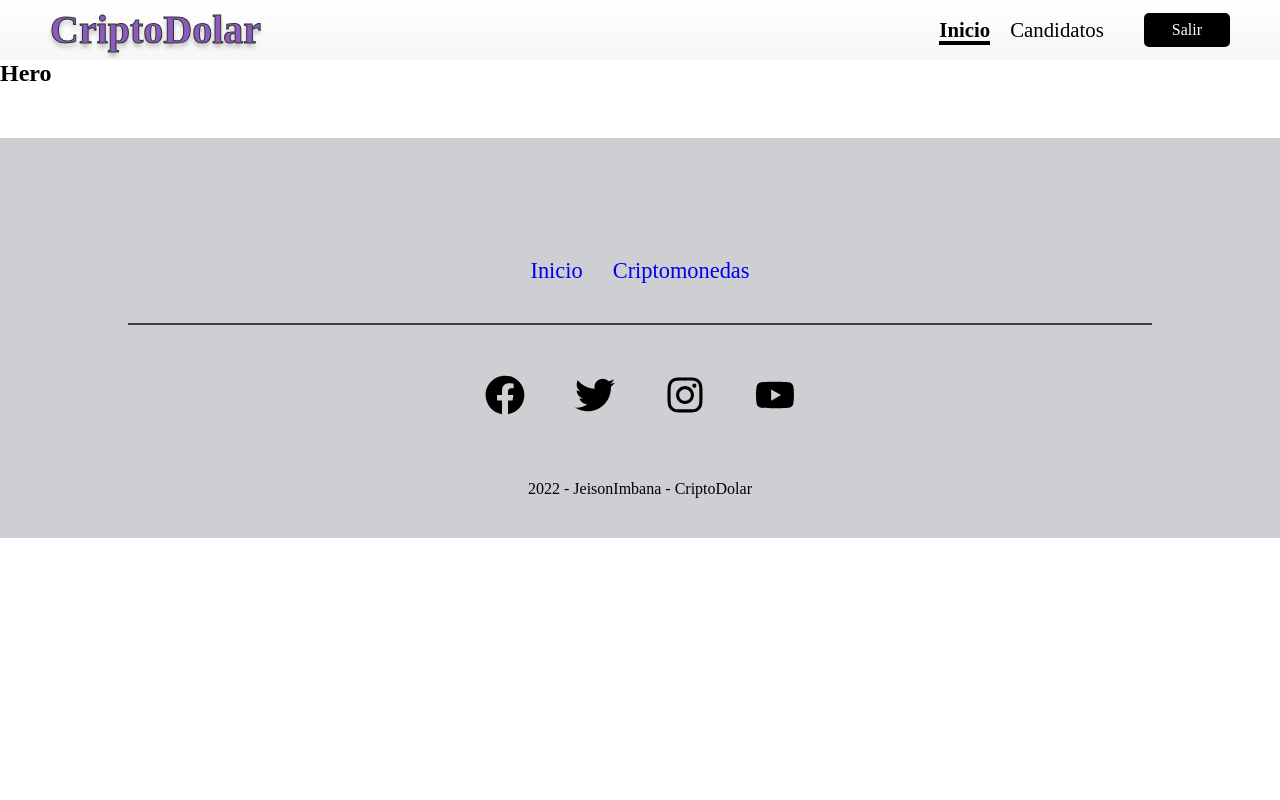
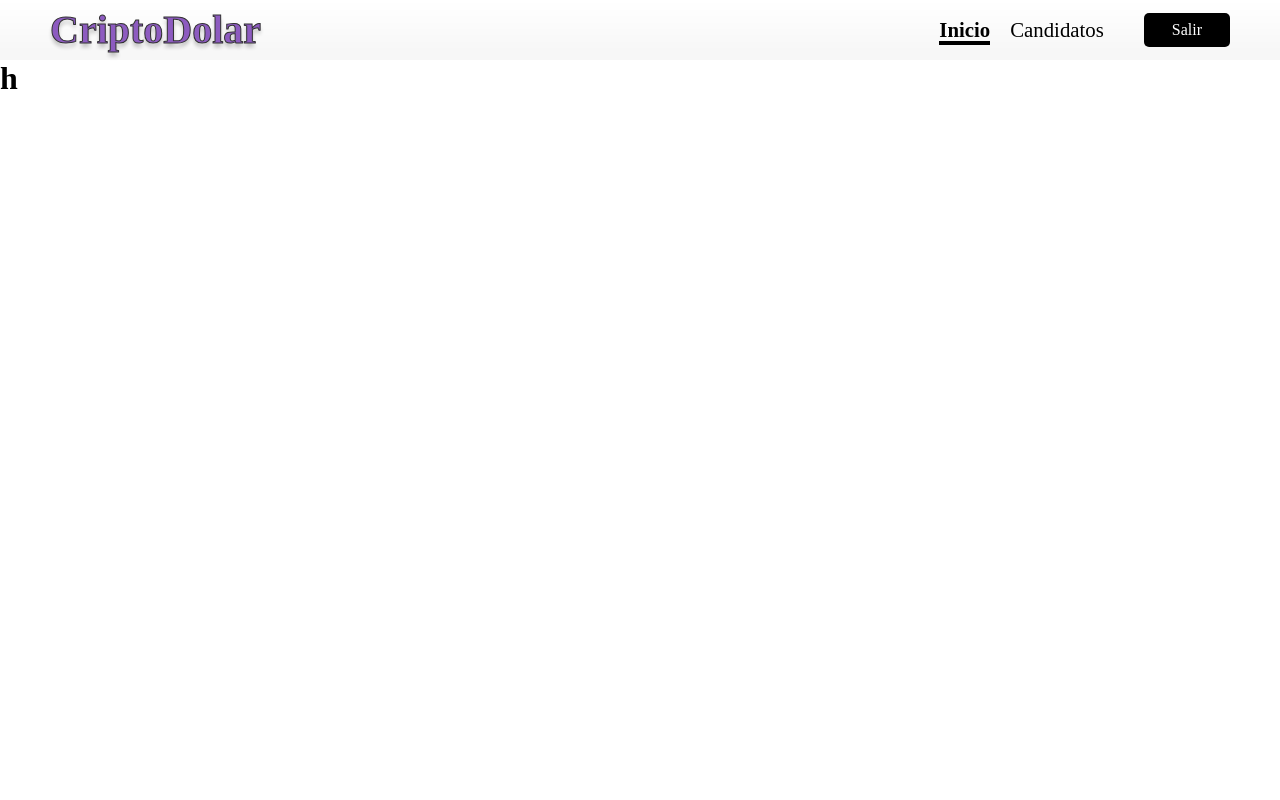
Before and after one commit to jeisonimbana/criptoDolar, a React (Vite) app: page /login in a window 1280 px wide. Both pictures are taken after typing "Sample", "Sample123" into the empty fields and a click on the button "Ingresar". Shown: the top 800 px of the page. Built offline with nearby package versions, Linux system fonts and the light colour scheme; no server answers.

Commit message:
imagen y ruta

```diff
--- a/src/components/criptoList/CriptoList.jsx
+++ b/src/components/criptoList/CriptoList.jsx
@@ -6,8 +6,10 @@ import { getListCriptosAsync } from "../../store/criptos/criptoAsync";
 const valueUsers = [1, 1, 1, 1];
 
 const CriptoList = () => {
+  const dispatch = useDispatch();
+
   const { criptos } = useSelector((state) => state.criptos);
-  const dispatch = useDispatch();
+
   const [valueSearch, setvalueSearch] = useState("");
   const [valueCriptos, setValueCriptos] = useState(criptos);
 
@@ -15,9 +17,6 @@ const CriptoList = () => {
     setvalueSearch(e.target.value.toUpperCase());
   };
 
-  useEffect(() => {
-    dispatch(getListCriptosAsync());
-  }, []);
 
   useEffect(() => {
     const newArray = criptos.filter((cripto) =>
--- a/src/components/homeScreen/Home.jsx
+++ b/src/components/homeScreen/Home.jsx
@@ -3,8 +3,8 @@ import Navbar from '../Navbar'
 
 const Home = () => {
   return (
-    <div>
-      <h2>Hero</h2>
+    <div className='home_container'>
+        <h1>h</h1>
     </div>
   )
 }
--- a/src/components/layout/Layout.jsx
+++ b/src/components/layout/Layout.jsx
@@ -1,9 +1,16 @@
-import React from "react";
+import React, { useEffect } from "react";
+import { useDispatch } from "react-redux";
 import { Outlet } from "react-router-dom";
+import { getListCriptosAsync } from "../../store/criptos/criptoAsync";
 import Footer from "../Footer";
 import Navbar from "../Navbar";
 
 const Layout = () => {
+  const dispatch = useDispatch();
+
+  useEffect(() => {
+    dispatch(getListCriptosAsync());
+  }, []);
   return (
     <div className="layout">
       <Navbar />
--- a/src/routers/AppRouter.jsx
+++ b/src/routers/AppRouter.jsx
@@ -37,6 +37,7 @@ const AppRouter = () => {
               </>
             )
           }
+          <Route path="/*" element={<Navigate to="/" />} />
       </Routes>
     </BrowserRouter>
   );
--- /dev/null
+++ b/src/styles/components/_home.scss
@@ -0,0 +1,5 @@
+.home_container{
+  width: 100%;
+  height: calc(100vh - 60px);
+
+}
--- a/src/styles/components/_login.scss
+++ b/src/styles/components/_login.scss
@@ -6,7 +6,7 @@
   display: flex;
   justify-content: center;
   align-items: center;
-  background-image: url("public/cirpto2.png");
+  background-image: url("./cirpto2.png");
   background-size: cover;
 
   .login_form {
--- a/src/styles/style.scss
+++ b/src/styles/style.scss
@@ -10,6 +10,7 @@
 @import "./components/login";
 @import "./components/footer";
 @import "./components/criptoList";
+@import "./components/home";
 
 
 
```
